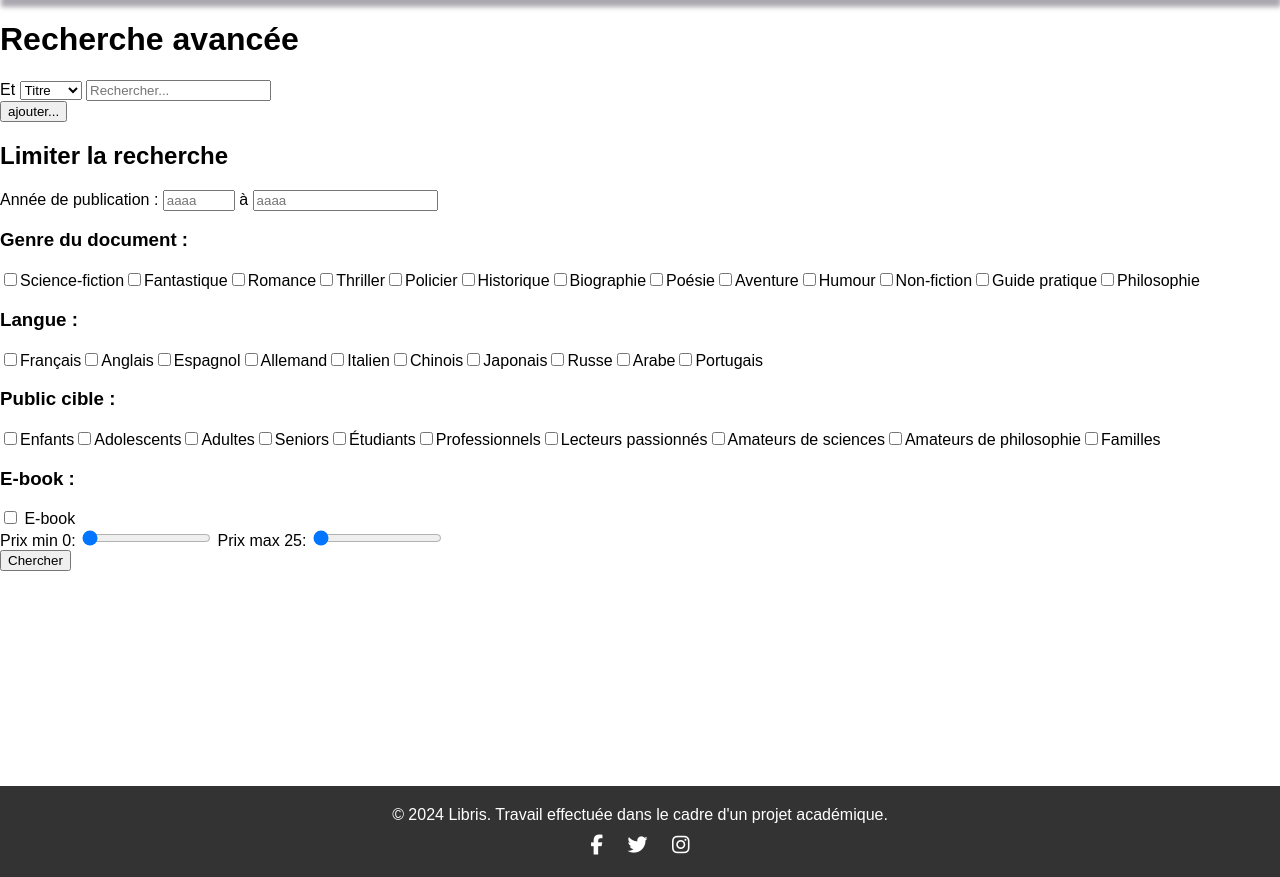
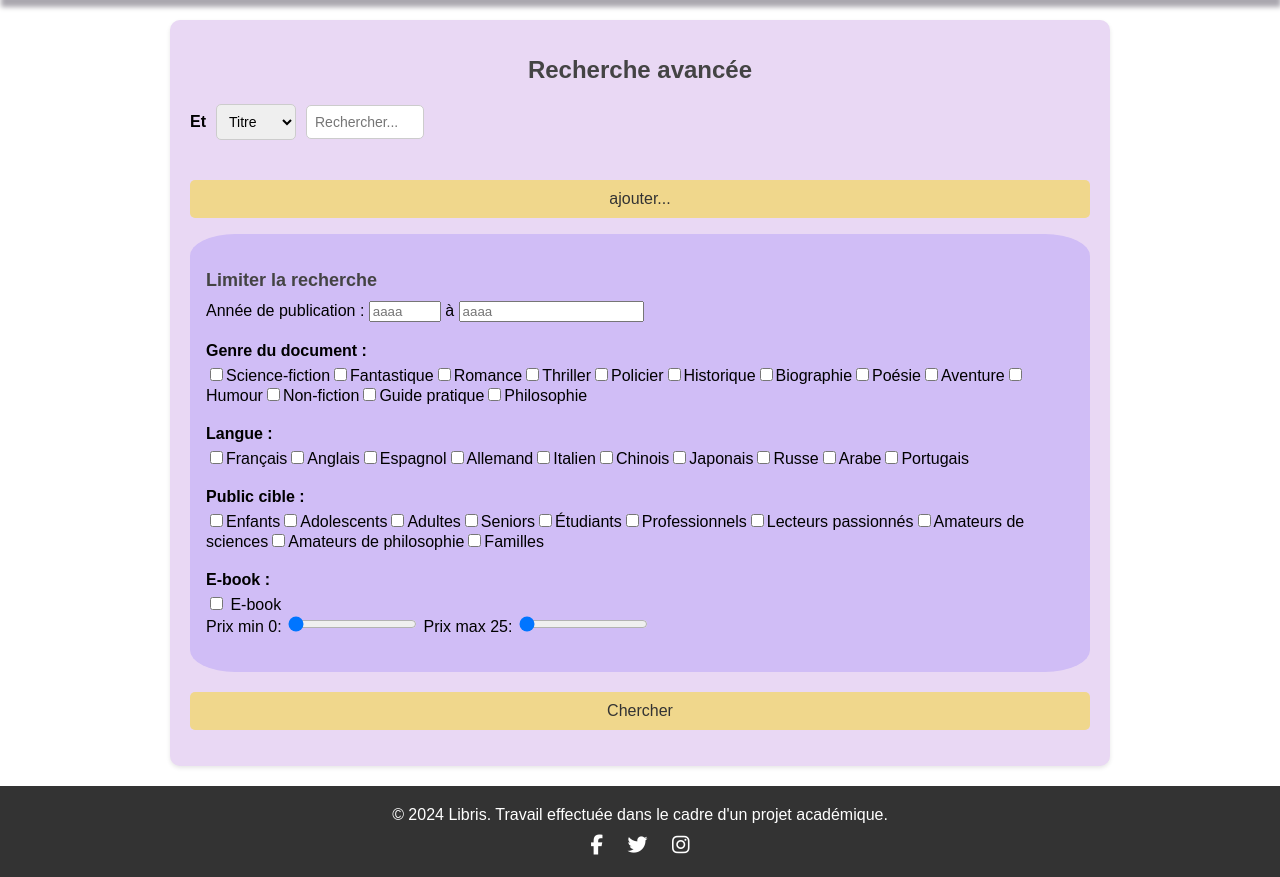
Before and after one commit to bekircanan/Libris, a PHP site: page /recherche_avance.php in a window 1280 px wide. Shown: the part 128-1005 px from the top of the page. Run offline with PHP 8.4, Linux system fonts and the light colour scheme; data comes from the database, SQL or seed files in the repository; some libraries are stand-ins or nearby versions.

Commit message:
Update style.css

```diff
--- a/Libris/css/style.css
+++ b/Libris/css/style.css
@@ -4,6 +4,8 @@ html, body {
     display: flex;
     flex-direction: column;
     font-family: "Montserrat", sans-serif;
+    overflow: scroll;
+    overflow-x: hidden;
 }
 /* Header */
 header {
@@ -707,12 +727,122 @@ div.info_ebook_acheter p:nth-of-type(1){
     background-color: #cecece;
     border-radius: 0.8rem;
 }
+.book-item img{
+    height: 15rem;
+}
 .liste-ebook a{
     color: #000000;
     text-decoration: none;
 }
 .liste-ebook a:visited{
     color: #000000;
+}
+
+/* recherche avancé */
+.contenair-recherche {
+    max-width: 900px;
+    margin: 20px auto;
+    padding: 20px;
+    background-color: #e9d8f4;
+    border-radius: 10px;
+    box-shadow: 0 2px 4px rgba(0, 0, 0, 0.1);
+    flex: 1;
+}
+
+.contenair-recherche h1 {
+    text-align: center;
+    font-size: 24px;
+    color: #444;
+    margin-bottom: 20px;
+}
+
+.filtre{
+    background-color: #D0BDF6;
+    padding : 1rem;
+    border-radius: 5%;
+}
+.recherche-avance {
+    margin-bottom: 20px;
+}
+
+.group-critaire {
+    display: flex;
+    align-items: center;
+    margin-bottom: 10px;
+}
+
+.group-critaire label {
+    margin-right: 10px;
+    font-weight: bold;
+}
+
+.group-critaire select, .group-critaire input {
+    padding: 8px;
+    margin-right: 10px;
+    border: 1px solid #ccc;
+    border-radius: 5px;
+    font-size: 14px;
+}
+
+
+.filtre h2 {
+    margin-top: 20px;
+    font-size: 18px;
+    color: #444;
+    margin-bottom: 10px;
+}
+
+.filtre-groupe {
+    margin-bottom: 20px;
+}
+
+.filtre-groupe h3 {
+    font-size: 16px;
+    margin-bottom: 5px;
+}
+
+.checkboxes {
+    display: flex;
+    flex-wrap: wrap;
+}
+
+.checkboxes label {
+    margin-right: 15px;
+    margin-bottom: 5px;
+}
+
+.recherche-avance input[type="number"], .recherche-avance input[type="text"], .recherche-avance input[type="range"] {
+    padding: 8px;
+    border: 1px solid #ccc;
+    border-radius: 5px;
+    width: 100px;
+    font-size: 14px;
+}
+
+.recherche-avance input[type="range"] {
+    width: 200px;
+}
+
+.button-recherche-avance, .recherche-avance input[type="submit"] {
+    background-color: #f0d78c;
+    border: none;
+    padding: 10px 20px;
+    color: #333;
+    border-radius: 5px;
+    font-size: 16px;
+    cursor: pointer;
+    transition: background-color 0.3s;
+}
+
+.button-recherche-avance:hover, input[type="submit"]:hover {
+    background-color: #d9c071;
+}
+
+.button-recherche-avance {
+    width: 100%;
+    margin-top: 20px;
+    margin-bottom: 1rem;
+    padding: 10px;
 }
 
 /* Mes réservations */
```
Also changed, not shown: other parts of Libris/css/style.css (+32 -14 lines).
